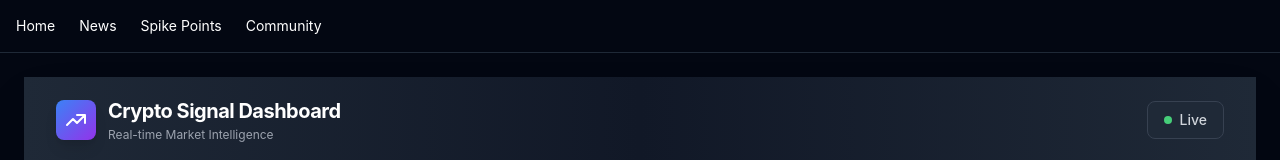
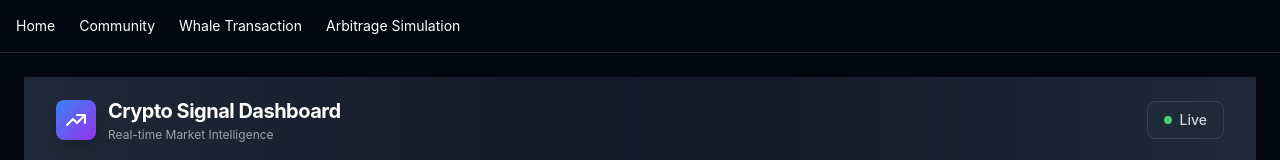
Before and after one commit to SUE960/crypto-signal-dashboard2, a Next.js app in the folder nextjs-dashboard/: page / in a window 1280 px wide. Shown: the top 160 px of the page. Built offline with nearby package versions, Linux system fonts and the light colour scheme; no server answers.

Commit message:
Change Layout and edit default range in Community tab

```diff
--- a/nextjs-dashboard/app/api/community/top-posts/route.ts
+++ b/nextjs-dashboard/app/api/community/top-posts/route.ts
@@ -42,18 +42,23 @@ export async function GET(req: Request) {
   // ----------------------
   // 기간 필터링
   // ----------------------
-  const now = new Date();
-  let from = new Date();
+  // 데이터의 가장 최근 날짜를 기준으로 계산
+  const latestDate = rows.reduce((max, r) => {
+    return r.post_date > max ? r.post_date : max;
+  }, rows[0]?.post_date || new Date());
 
-  if (range === '7d') from.setDate(now.getDate() - 7);
-  if (range === '30d') from.setDate(now.getDate() - 30);
+  let to = new Date(latestDate);
+  let from = new Date(latestDate);
+
+  if (range === '7d') from.setDate(to.getDate() - 7);
+  if (range === '30d') from.setDate(to.getDate() - 30);
 
   if (customFrom && customTo) {
     from = new Date(customFrom);
-    now.setTime(new Date(customTo).getTime());
+    to = new Date(customTo);
   }
 
-  rows = rows.filter((r) => r.post_date >= from && r.post_date <= now);
+  rows = rows.filter((r) => r.post_date >= from && r.post_date <= to);
 
   // ----------------------
   // sentiment 필터링
@@ -88,6 +93,6 @@ export async function GET(req: Request) {
     page,
     perPage,
     from: from.toISOString(),
-    to: now.toISOString(),
+    to: to.toISOString(),
   });
 }
--- a/nextjs-dashboard/app/api/community/wordcloud/route.ts
+++ b/nextjs-dashboard/app/api/community/wordcloud/route.ts
@@ -37,15 +37,20 @@ export async function GET(req: Request) {
     neutral: Number(r.neutral) || 0,
   }));
 
+  // 데이터의 가장 최근 날짜를 기준으로 계산
+  const latestDate = rows.reduce((max, r) => {
+    return r.period > max ? r.period : max;
+  }, rows[0]?.period || new Date());
+
   let from: Date, to: Date;
 
   if (range === '7d') {
-    to = new Date();
-    from = new Date();
+    to = new Date(latestDate);
+    from = new Date(latestDate);
     from.setDate(to.getDate() - 7);
   } else if (range === '30d') {
-    to = new Date();
-    from = new Date();
+    to = new Date(latestDate);
+    from = new Date(latestDate);
     from.setDate(to.getDate() - 30);
   } else if (range === 'custom' && fromParam && toParam) {
     from = new Date(fromParam);
--- a/nextjs-dashboard/app/layout.tsx
+++ b/nextjs-dashboard/app/layout.tsx
@@ -27,7 +27,11 @@ export const metadata: Metadata = {
   description: 'Real-time Market Intelligence',
 };
 
-export default function RootLayout({ children }: { children: React.ReactNode }) {
+export default function RootLayout({
+  children,
+}: {
+  children: React.ReactNode;
+}) {
   return (
     <html lang="en">
       <body className="bg-gray-950 text-white">
@@ -37,17 +41,26 @@ export default function RootLayout({ children }: { children: React.ReactNode })
             <Link href="/" className="hover:text-blue-400">
               Home
             </Link>
-            <Link href="/news" className="hover:text-blue-400">
-              News
-            </Link>
-            <Link href="/spike-points" className="hover:text-blue-400">
-              Spike Points
-            </Link>
-
             {/* 🔥 여기에 Community 메뉴 추가 */}
             <Link href="/community" className="hover:text-blue-400">
               Community
             </Link>
+            <a
+              href="https://graph-visualization2.vercel.app/"
+              target="_blank"
+              rel="noopener noreferrer"
+              className="hover:text-blue-400"
+            >
+              Whale Transaction
+            </a>
+            <a
+              href="https://whale-arbitrage-qwodzy8wpnhpgxaxt23rj8.streamlit.app/"
+              target="_blank"
+              rel="noopener noreferrer"
+              className="hover:text-blue-400"
+            >
+              Arbitrage Simulation
+            </a>
           </nav>
         </header>
 
--- a/nextjs-dashboard/components/community/TopPosts.tsx
+++ b/nextjs-dashboard/components/community/TopPosts.tsx
@@ -26,11 +26,11 @@ export default function TopPosts() {
     'all' | 'positive' | 'neutral' | 'negative'
   >('all');
 
-  const [range, setRange] = useState<'7d' | '30d' | 'custom'>('30d');
+  const [range, setRange] = useState<'7d' | '30d' | 'custom'>('7d');
   const [showCalendar, setShowCalendar] = useState(false);
   const [customRange, setCustomRange] = useState([
     {
-      startDate: new Date(Date.now() - 30 * 86400000),
+      startDate: new Date(Date.now() - 7 * 86400000),
       endDate: new Date(),
       key: 'selection',
     },
--- a/nextjs-dashboard/components/community/WordCloud.tsx
+++ b/nextjs-dashboard/components/community/WordCloud.tsx
@@ -22,13 +22,13 @@ export default function WordCloud() {
 
   const [keywords, setKeywords] = useState<WordData[]>([]);
   const [sentiment, setSentiment] = useState('all');
-  const [range, setRange] = useState('30d');
+  const [range, setRange] = useState('7d');
   const [mounted, setMounted] = useState(false);
   const [showCalendar, setShowCalendar] = useState(false);
 
   const [customRange, setCustomRange] = useState([
     {
-      startDate: new Date(Date.now() - 30 * 86400000),
+      startDate: new Date(Date.now() - 7 * 86400000),
       endDate: new Date(),
       key: 'selection',
     },
```
